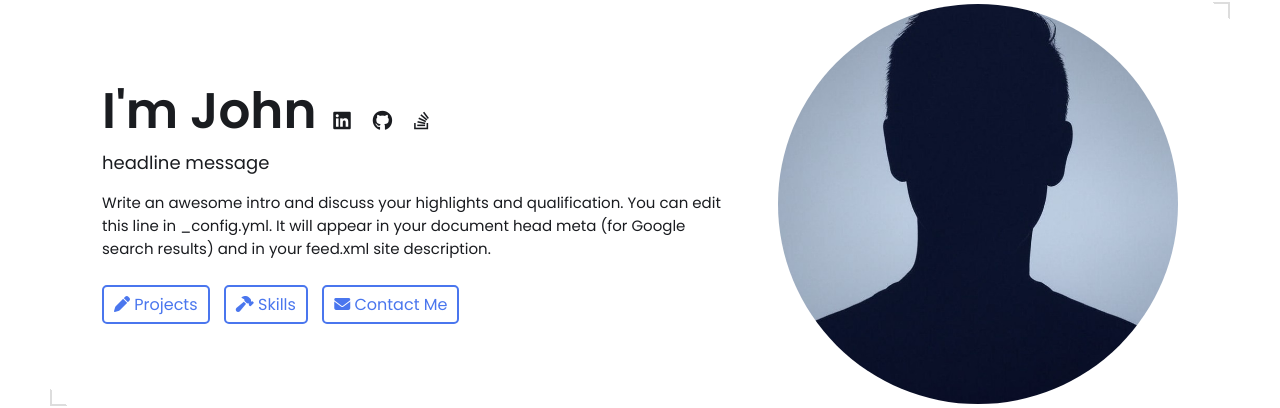
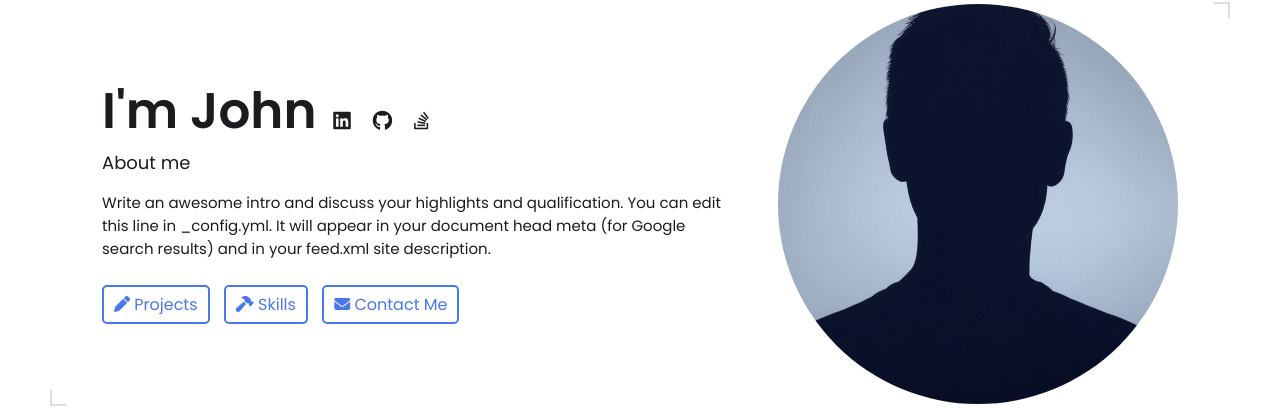
Before and after one commit to LeeZhaoLun/LeeZhaoLun.github.io, a Jekyll site: the page built from index.html, in a window 1280 px wide and 900 px high. Shown: the part 128-536 px from the top of the window. Built offline with Jekyll 4.4.1, drawn with Linux system fonts in a browser that asks for light colours.

Commit message:
Update _config.yml

```diff
--- a/_config.yml
+++ b/_config.yml
@@ -7,13 +7,13 @@
 
 # Main Page Setup
 
-title: John Doe's Portfolio # This is what shows up in the tab of the browser
+title: Lee Zhao Lun's Portfolio # This is what shows up in the tab of the browser
 
 
 
 # Hero Section
 name: John Doe
-headline: headline message
+headline: About me
 description: >- # dont remove this line. this will ignore all new lines until the next section
   Write an awesome intro and discuss your highlights and qualification. You can edit this
   line in _config.yml. It will appear in your document head meta (for
```
